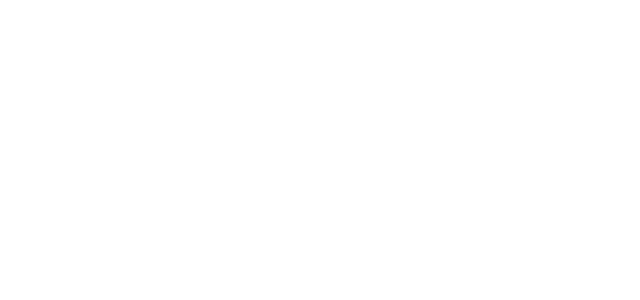
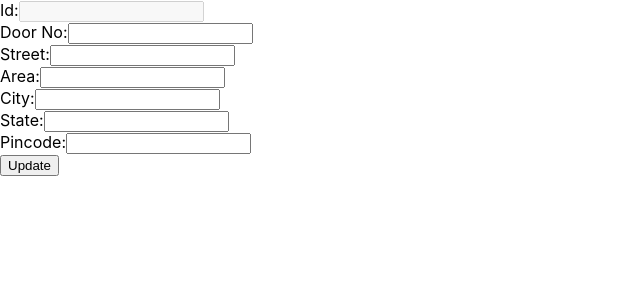
Before and after one commit to Priyanshi23Meghwani/online-dry-clean-app, a React (Create React App) app: page /updateAddress/1 in a window 1280 px wide. Before the commit this address had no page. Shown: the top 300 px of the page, without its empty margins (0-640 px from the left). Built offline with nearby package versions, Linux system fonts and the light colour scheme; no server answers.

Commit message:
address update implementation

```diff
--- a/src/App.js
+++ b/src/App.js
@@ -8,6 +8,7 @@
 import CancelOrder from './components/Order/CancelOrder';
 import UpdateUser from './components/User/UpdateUser';
 import GetAllServices from './components/Service/getAllServices';
+import UpdateAddress from './components/Address/UpdateAddress';
 
 function App() {
   return (
@@ -25,6 +26,8 @@
           <Route path='/orders/cancel/:orderId' element={<CancelOrder />} />
           <Route path='/services/getall' element={<GetAllServices />} />
 
+          <Route path='/updateAddress/:addressId' element={<UpdateAddress/>}/>
+
 
         </Routes>
       </BrowserRouter>
--- /dev/null
+++ b/src/components/Address/UpdateAddress.js
@@ -0,0 +1,92 @@
+import React, { useState, useEffect } from 'react';
+import { useDispatch, useSelector } from 'react-redux';
+import { useParams } from 'react-router-dom';
+import {fetchAddress,updateAddress} from '../../store/Actions/AddressAction';
+
+
+function UpdateAddress() {
+
+    const [id, setId] = useState("");
+    const [doorno, setDoorNo] = useState('');
+    const [street, setStreet] = useState('');
+    const [area, setArea] = useState('');
+    const [city, setCity] = useState('');
+    const [state, setState] = useState('');
+    const [pincode, setPincode] = useState('');
+
+    const { addressId } = useParams();
+    const dispatch = useDispatch();
+    const address = useSelector(state => state.AddressReducer.address);
+
+    useEffect(() => {
+        dispatch(fetchAddress(addressId));
+    }, [dispatch, addressId]);
+
+    useEffect(() => {
+        if (address) {
+            setId(address.id)
+            setDoorNo(address.doorNo);
+            setStreet(address.street);
+            setArea(address.area);
+            setCity(address.city);
+            setState(address.state);
+            setPincode(address.pincode);
+        }
+    }, [address]);
+
+    const handleButton = () => {
+        const payload = {
+            "id": id,
+            "doorNo": doorno,
+            "street": street,
+            "area": area,
+            "city": city,
+            "state": state,
+            "pincode": pincode
+        }
+
+        dispatch(updateAddress(payload));
+    }
+
+    return (
+        <div className="container">
+            <div className="form-group">
+                <label>Id:</label>
+                <input type="text" className="form-control" name='id' value={id} disabled />
+            </div>
+            <div className="form-group">
+                <label>Door No:</label>
+                <input type="text" className="form-control" name='doorNo' value={doorno}
+                    onChange={event => setDoorNo(event.target.value)} />
+            </div>
+            <div className="form-group">
+                <label>Street:</label>
+                <input type="text" className="form-control" name='street' value={street}
+                    onChange={event => setStreet(event.target.value)} />
+            </div>
+            <div className="form-group">
+                <label>Area:</label>
+                <input type="text" className="form-control" name='area' value={area}
+                    onChange={event => setArea(event.target.value)} />
+            </div>
+            <div className="form-group">
+                <label>City:</label>
+                <input type="text" className="form-control" name='city' value={city}
+                    onChange={event => setCity(event.target.value)} />
+            </div>
+            <div className="form-group">
+                <label>State:</label>
+                <input type="text" className="form-control" name='state' value={state}
+                    onChange={event => setState(event.target.value)} />
+            </div>
+            <div className="form-group">
+                <label>Pincode:</label>
+                <input type="text" className="form-control" name='pincode' value={pincode}
+                    onChange={event => setPincode(event.target.value)} />
+            </div>
+            <button onClick={handleButton}>Update</button>
+        </div>
+    )
+}
+
+export default UpdateAddress;
--- /dev/null
+++ b/src/store/Actions/AddressAction.js
@@ -0,0 +1,26 @@
+import axios from 'axios';
+
+export function fetchAddress(addressId){
+    return (dispatch => {
+        return axios.get('http://localhost:8080/address/'+ addressId).then(resp=>{
+            dispatch({
+                type:"address/fetch",
+                payload:resp.data
+            });
+        })
+    })
+}
+
+export function updateAddress(address){
+    return(dispatch)=>{
+        return axios.put('http://localhost:8080/address/'+address.id,address)
+        .then(resp =>{
+            alert("Address Updated");
+             dispatch({
+                type : "address/update",
+                payload : resp.data
+            });
+        })
+        .catch(error => alert('Unable to update address'));
+    };
+}
--- /dev/null
+++ b/src/store/Reducers/AddressReducer.js
@@ -0,0 +1,23 @@
+const initialState = {
+    address : null,
+    newAddress : null
+}
+
+export default function AddressReducer(state = initialState,action){
+    if(action.type === 'address/fetch'){
+        return{
+            ...state,
+            address:action.payload
+        }
+    }
+    else if(action.type === 'address/update'){
+        return{
+            ...state,
+            address : action.payload
+        }
+    }
+    else{
+        return state;
+    }
+
+}
--- a/src/store/Reducers/RootReducer.js
+++ b/src/store/Reducers/RootReducer.js
@@ -2,11 +2,13 @@
 import OrderReducer from "./OrderReducer";
 import UserReducer from "./UserReducer";
 import serviceReducer from './ServiceReducer';
+import AddressReducer from './AddressReducer';
 
 const rootReducer = combineReducers({
     OrderReducer,
     UserReducer,
-    serviceReducer
+    serviceReducer,
+    AddressReducer
 })
 
 export default rootReducer;
```
